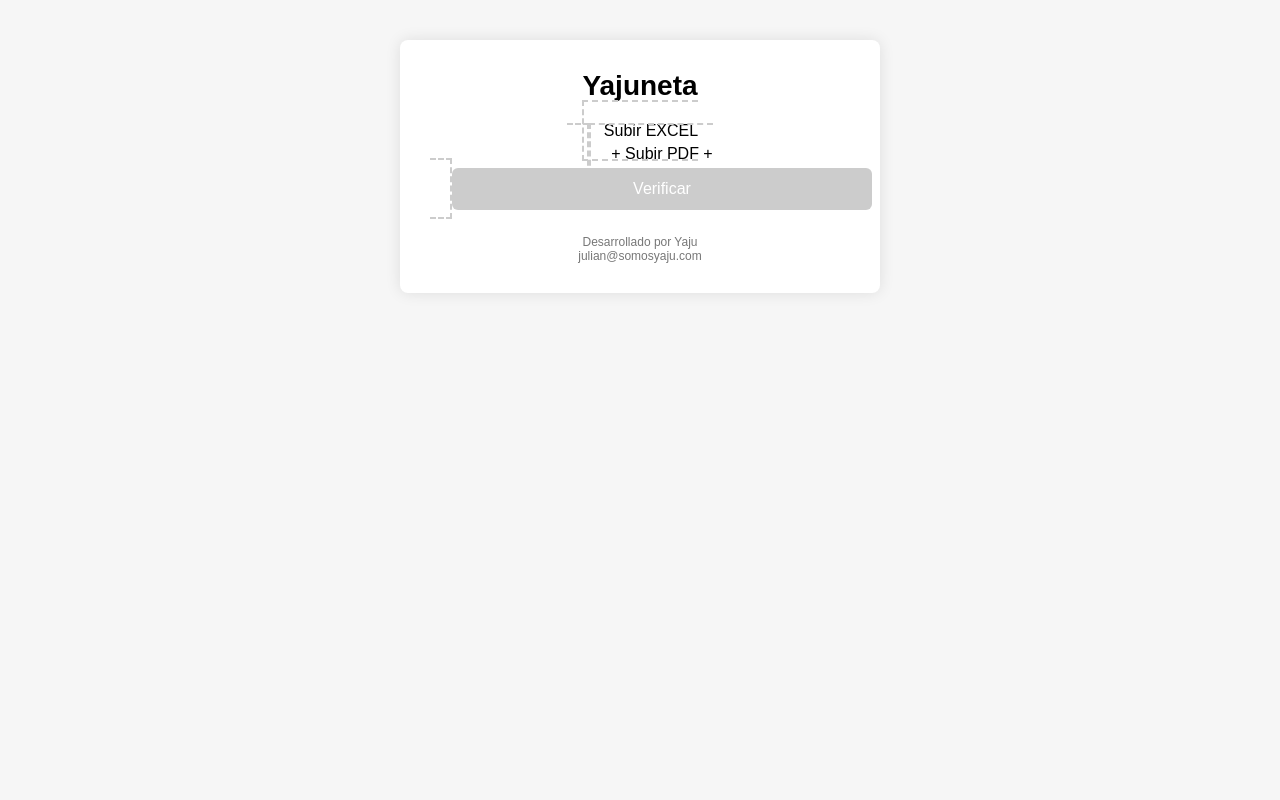
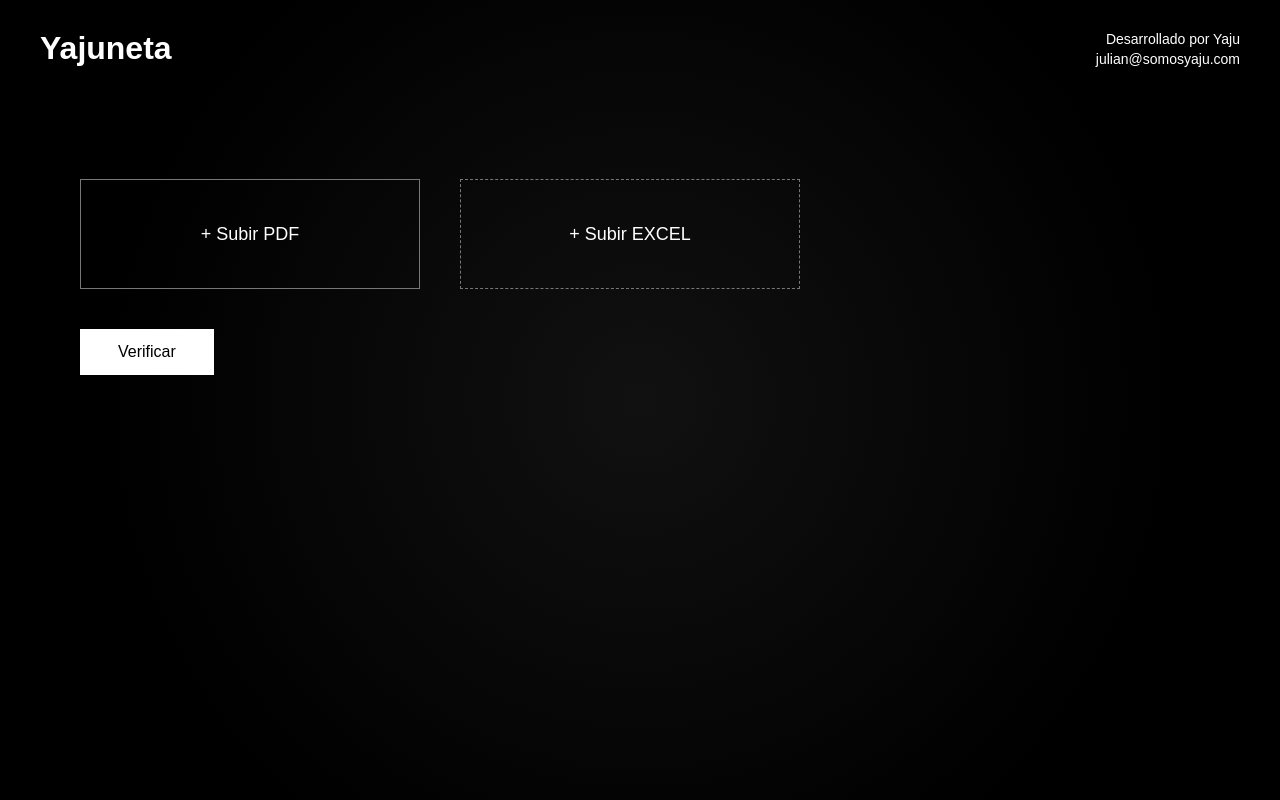
Before and after one commit to somosyaju/yajuneta, a FastAPI app: page / in a window 1280 px wide. Run offline with FastAPI, Linux system fonts and the light colour scheme.

Commit message:
Update index.html

```diff
--- a/templates/index.html
+++ b/templates/index.html
@@ -2,163 +2,168 @@
 <html lang="es">
 <head>
 <meta charset="UTF-8">
-<title>Yajuneta IA</title>
+<title>Yajuneta</title>
 
 <style>
-body {
-    font-family: Arial, sans-serif;
-    background: #f6f6f6;
-    display: flex;
-    justify-content: center;
-    margin-top: 40px;
+* {
+    box-sizing: border-box;
+    font-family: Arial, Helvetica, sans-serif;
 }
 
-.container {
-    background: white;
-    width: 420px;
-    padding: 30px;
-    text-align: center;
-    border-radius: 8px;
-    box-shadow: 0 0 15px rgba(0,0,0,.1);
+body {
+    margin: 0;
+    height: 100vh;
+    background: radial-gradient(circle at center, #111 0%, #000 70%);
+    color: white;
+}
+
+/* HEADER */
+.header {
+    display: flex;
+    justify-content: space-between;
+    padding: 30px 40px;
 }
 
 .logo {
-    font-size: 28px;
-    font-weight: bold;
-    margin-bottom: 20px;
+    font-size: 32px;
+    font-weight: 700;
+}
+
+.author {
+    text-align: right;
+    font-size: 14px;
+    line-height: 1.4;
+}
+
+/* MAIN */
+.main {
+    margin-top: 80px;
+    padding-left: 80px;
+}
+
+/* UPLOAD ZONES */
+.uploads {
+    display: flex;
+    gap: 40px;
+    margin-bottom: 40px;
 }
 
 .upload-box {
-    border: 2px dashed #ccc;
-    padding: 20px;
-    margin-bottom: 15px;
+    width: 340px;
+    height: 110px;
+    border: 1px solid #777;
+    display: flex;
+    align-items: center;
+    justify-content: center;
     cursor: pointer;
+    transition: all 0.25s ease;
+    font-size: 18px;
+}
+
+.upload-box.dashed {
+    border: 1px dashed #777;
+}
+
+.upload-box:hover {
+    border-color: white;
 }
 
 .upload-box input {
     display: none;
 }
 
-.filename {
-    font-size: 14px;
-    color: #333;
-    margin-top: 5px;
+/* BUTTON */
+button {
+    background: white;
+    color: black;
+    border: none;
+    padding: 14px 38px;
+    font-size: 16px;
+    cursor: pointer;
+    transition: all 0.25s ease;
 }
 
-button {
-    width: 100%;
-    padding: 12px;
-    border: none;
-    background: #ccc;
-    color: white;
-    font-size: 16px;
-    border-radius: 6px;
-    cursor: not-allowed;
-    transition: background .3s;
+button:hover {
+    background: #ddd;
 }
 
-button.enabled {
-    background: #000;
-    cursor: pointer;
-}
-
-button.enabled:hover {
-    background: #444;
-}
-
+/* RESULT */
 .result {
-    margin-top: 20px;
-    font-size: 14px;
+    margin-top: 50px;
+    max-width: 900px;
+    font-size: 16px;
+    line-height: 1.5;
     white-space: pre-wrap;
-}
-
-.footer {
-    margin-top: 25px;
-    font-size: 12px;
-    color: #777;
 }
 </style>
 </head>
 
 <body>
 
-<div class="container">
+<!-- HEADER -->
+<div class="header">
+    <div class="logo">Yajuneta</div>
+    <div class="author">
+        Desarrollado por Yaju<br>
+        julian@somosyaju.com
+    </div>
+</div>
 
-    <!-- ESTADO 1 / 2 / 3 -->
-    <div class="logo">Yajuneta</div>
+<!-- MAIN -->
+<div class="main">
 
     <form id="form">
 
-        <!-- EXCEL -->
-        <label class="upload-box">
-            Subir EXCEL
-            <input type="file" name="excel" id="excel" accept=".xlsx">
-            <div class="filename" id="excelName"></div>
-        </label>
+        <div class="uploads">
 
             <!-- PDF -->
             <label class="upload-box">
-            + Subir PDF +
-            <input type="file" name="pdf" id="pdf" accept=".pdf">
-            <div class="filename" id="pdfName"></div>
+                + Subir PDF
+                <input type="file" name="pdf" accept=".pdf" required>
             </label>
 
-        <!-- BOTÓN -->
-        <button id="btn" disabled>Verificar</button>
+            <!-- EXCEL -->
+            <label class="upload-box dashed">
+                + Subir EXCEL
+                <input type="file" name="excel" accept=".xlsx" required>
+            </label>
+
+        </div>
+
+        <button type="submit">Verificar</button>
 
     </form>
 
-    <!-- RESULTADO IA -->
     <div class="result" id="result"></div>
-
-    <div class="footer">
-        Desarrollado por Yaju<br>
-        julian@somosyaju.com
-    </div>
 
 </div>
 
 <script>
-const excel = document.getElementById("excel");
-const pdf = document.getElementById("pdf");
-const btn = document.getElementById("btn");
+const form = document.getElementById("form");
 const result = document.getElementById("result");
 
-excel.onchange = () => {
-    document.getElementById("excelName").textContent = excel.files[0]?.name || "";
-    checkReady();
-};
+form.addEventListener("submit", async (e) => {
+    e.preventDefault();
+    result.textContent = "Analizando con IA...";
 
-pdf.onchange = () => {
-    document.getElementById("pdfName").textContent = pdf.files[0]?.name || "";
-    checkReady();
-};
+    const formData = new FormData(form);
 
-function checkReady() {
-    if (excel.files.length && pdf.files.length) {
-        btn.disabled = false;
-        btn.classList.add("enabled");
-    }
-}
-
-document.getElementById("form").onsubmit = async (e) => {
-    e.preventDefault();
-
-    result.textContent = "Verificando con Yajuneta IA...";
-
-    const formData = new FormData(e.target);
-
-    const response = await fetch("/check", {
+    try {
+        const res = await fetch("/check", {
             method: "POST",
             body: formData
         });
 
-    const data = await response.json();
+        const data = await res.json();
 
         result.textContent = data.ok
             ? data.message
             : "Error: " + data.error;
-};
+
+    } catch {
+        result.textContent = "Error de conexión con el servidor";
+    }
+});
 </script>
 
 </body>
```
Lines whose indentation alone changed are shown as unchanged.
